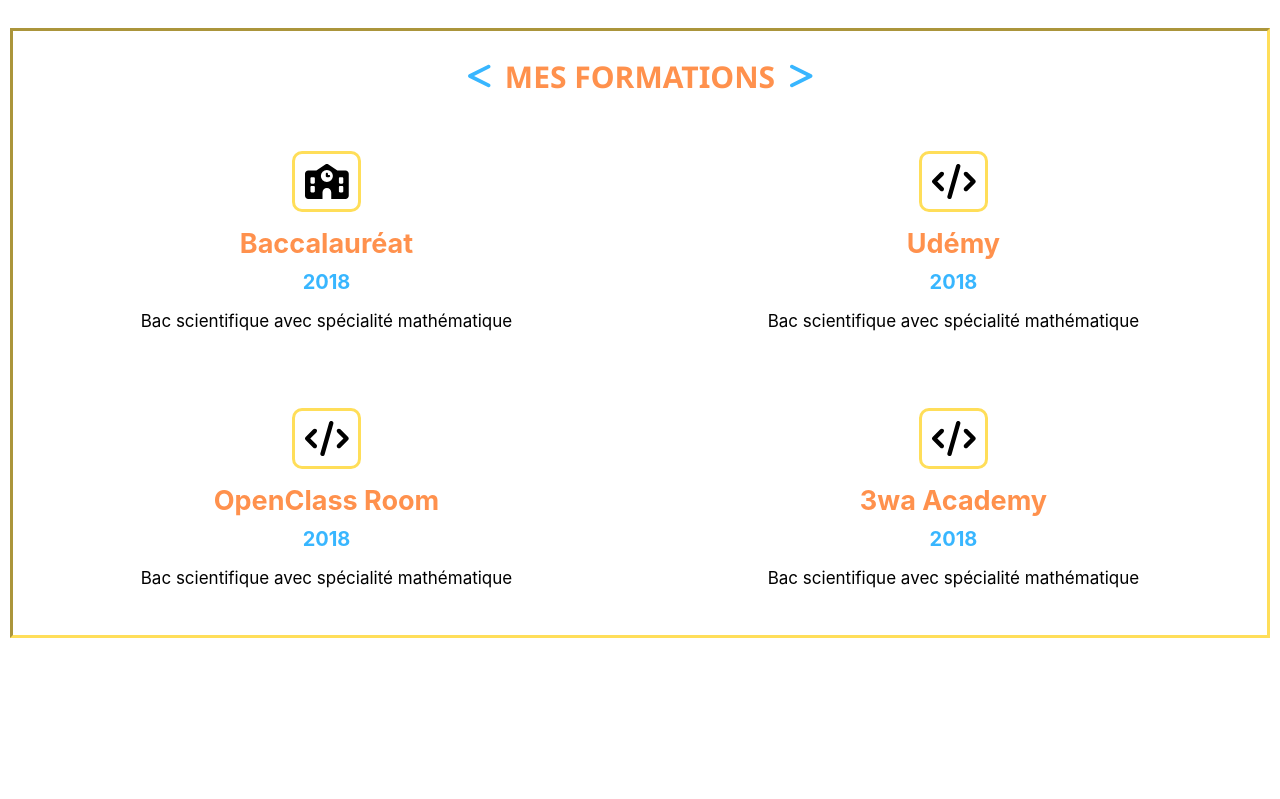
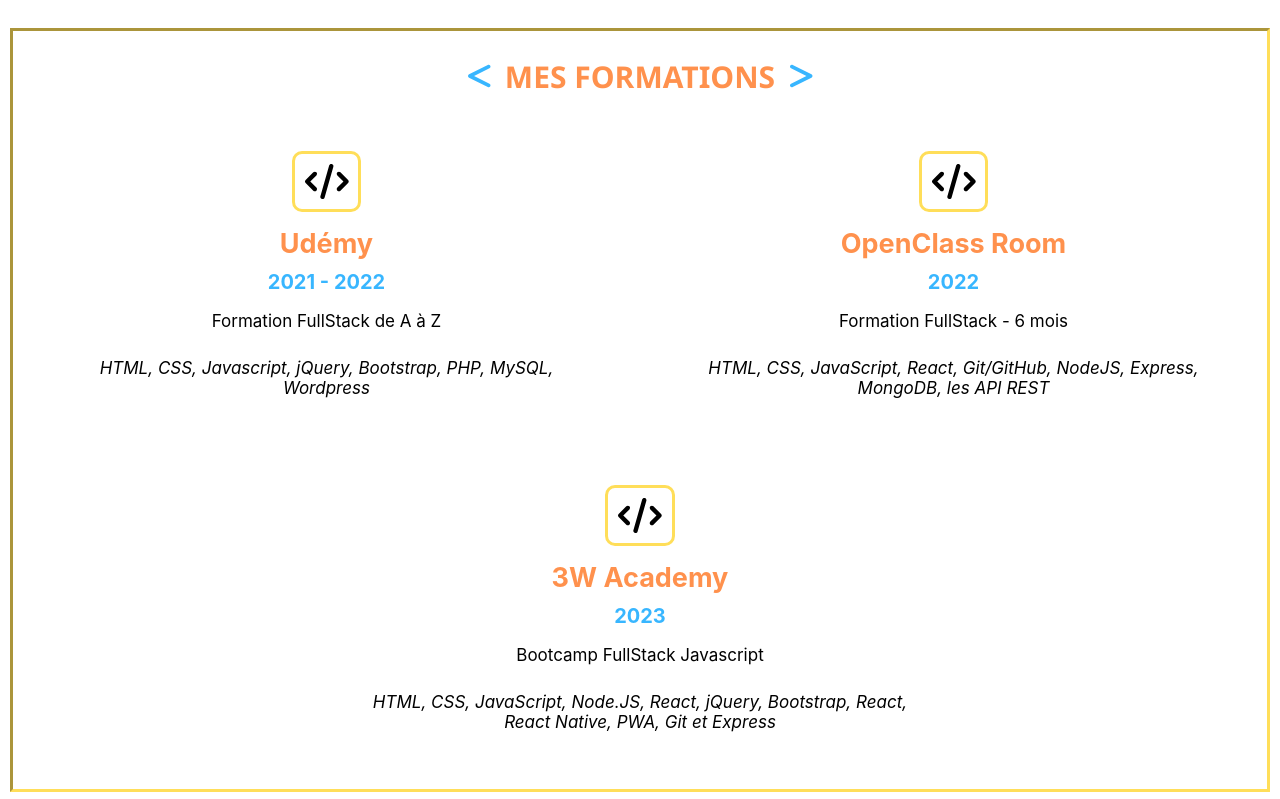
Before and after one commit to AntoineDesarollador/Projet-finale-Formation, a React (Create React App) app in the folder intro/: page / in a window 1280 px wide. Shown: the part 1270-2069 px from the top of the page. Before the commit the page ends 1915 px from the top, so only its background shows below. Built offline with nearby package versions, Linux system fonts and the light colour scheme.

Commit message:
Section formation

```diff
--- a/intro/src/Pages/Home/Components/Formations.jsx
+++ b/intro/src/Pages/Home/Components/Formations.jsx
@@ -13,32 +13,29 @@
 
          <div id='Formation'>
 
+
             <article>
-            <FontAwesomeIcon className='Icon-formation' icon={faSchool} />
-            <h3>Baccalauréat</h3>
-            <p className='date'>2018</p>
-            <p>Bac scientifique avec spécialité mathématique</p>
-            </article>
-
-                <article>
             <FontAwesomeIcon className='Icon-formation' icon={faCode} />
             <h3>Udémy</h3>
-            <p className='date'>2018</p>
-            <p>Bac scientifique avec spécialité mathématique</p>
+            <p className='date'>2021 - 2022</p>
+            <p>Formation FullStack  de A à Z</p>
+            <p className='langage-learning'>HTML, CSS, Javascript, jQuery, Bootstrap, PHP, MySQL, Wordpress</p>
             </article>
 
             <article>
             <FontAwesomeIcon className='Icon-formation' icon={faCode} />
             <h3>OpenClass Room</h3>
-            <p className='date'>2018</p>
-            <p>Bac scientifique avec spécialité mathématique</p>
+            <p className='date'>2022</p>
+            <p>Formation FullStack - 6 mois</p>
+            <p className='langage-learning'>HTML, CSS, JavaScript, React, Git/GitHub, NodeJS, Express, MongoDB, les API REST</p>
             </article>
 
             <article>
             <FontAwesomeIcon className='Icon-formation' icon={faCode} />
-            <h3>3wa Academy</h3>
-            <p className='date'>2018</p>
-            <p>Bac scientifique avec spécialité mathématique</p>
+            <h3>3W Academy</h3>
+            <p className='date'>2023</p>
+            <p>Bootcamp FullStack Javascript</p>
+            <p className='langage-learning'>HTML, CSS, JavaScript, Node.JS, React, jQuery, Bootstrap, React, React Native, PWA, Git et Express</p>
             </article>
 
          </div>
--- a/intro/src/index.css
+++ b/intro/src/index.css
@@ -154,17 +154,20 @@
   font-size: 35px;
 }
 
-article h3 {
-  color: var(--tertiary-color--);
-  font-size: 27px;
-  margin: 15px 0px 10px;
 
-}
 
 #Formation article {
   width: 45%;
   margin: 30px auto;
 }
+
+article h3 {
+  color: var(--tertiary-color--);
+  font-size: 27px;
+  margin: 15px 0px 10px;
+}
+
+
 
 .date {
   color: var(--secondary-color--);
@@ -172,3 +175,8 @@
   margin: 0px;
   font-size: 20px;
 }
+
+.langage-learning {
+  padding: 10px;
+ font-style: italic;
+}
```
